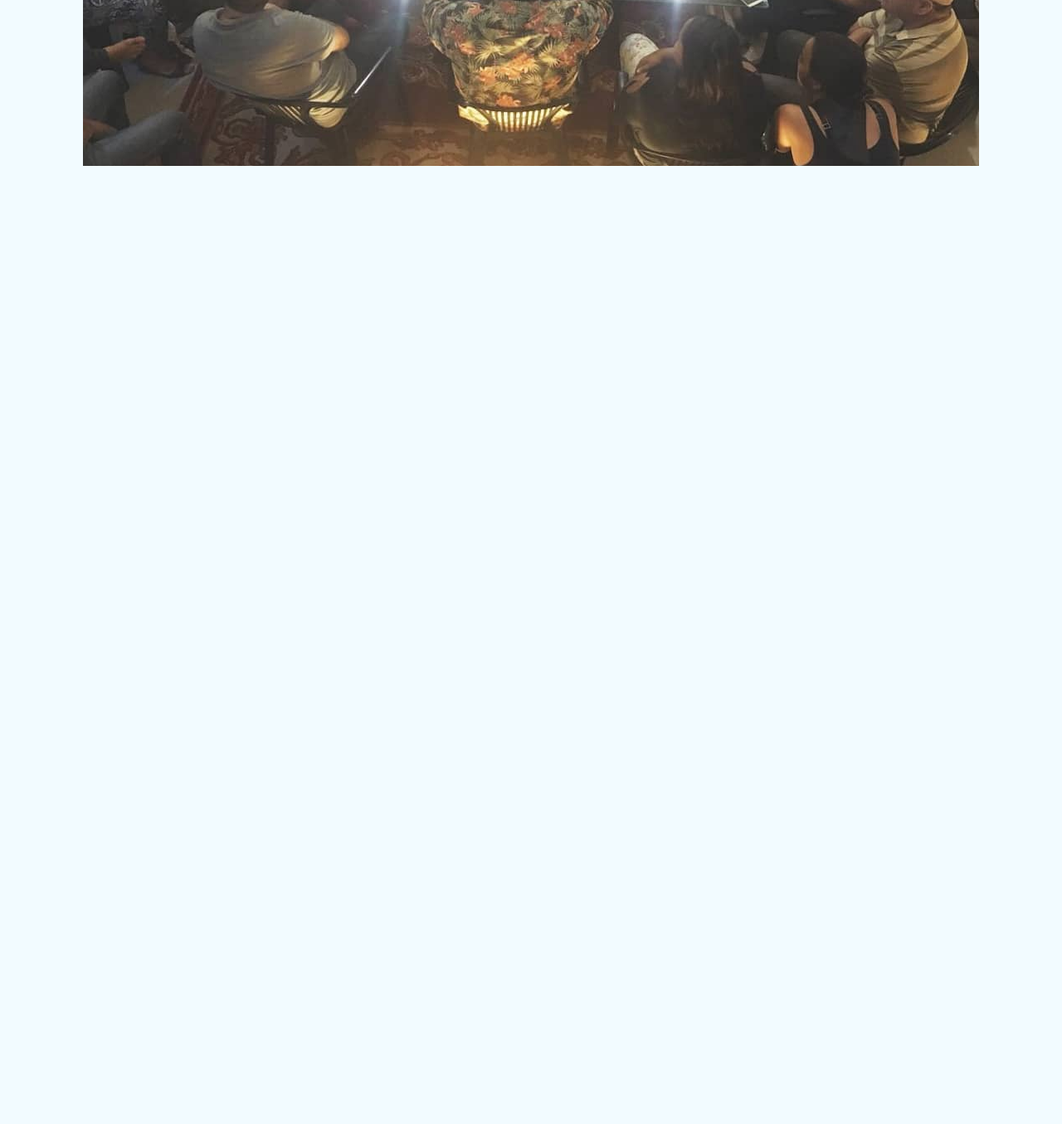
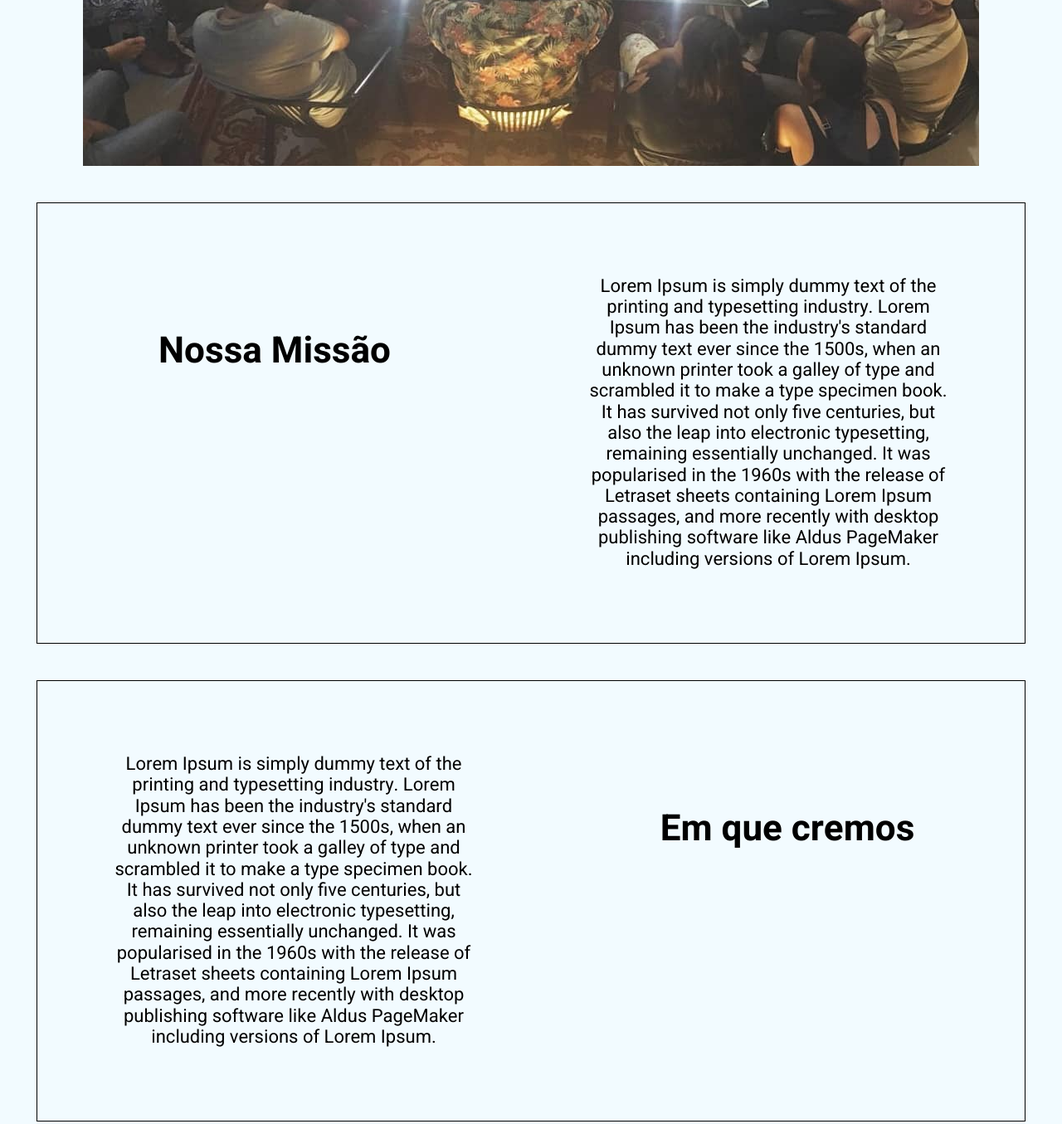
Before and after one commit to gacarneirojr/aprisco, a plain HTML site: page index.html in a window 1280 px wide. Shown: the part 560-1915 px from the top of the page at 83% size. Before the commit the page ends 800 px from the top, so only its background shows below. Drawn offline with Linux system fonts and the light colour scheme.

Commit message:
Missão e credo

```diff
--- a/index.html
+++ b/index.html
@@ -18,7 +18,7 @@
             <nav class="menu">
                 <a href="">Home</a>
                 <a href="">Missão</a>
-                <a href="">Nosso Credo</a>
+                <a href="">Credo</a>
                 <a href="">Projetos</a>
                 <a href="">Doe</a>
                 <a href="">Fale Conosco!</a>
@@ -27,9 +27,25 @@
     </header>
     <main>
         <section class="banner">
-            <p id="logo2">Aprisco  <br> Church</p>
+            <h1 id="logo2">Aprisco  <br> Church</h1>
         </section>
+        <section class="missao">
+            <div class="tmissao">
+                <h2>Nossa Missão</h2>
+            </div>
+            <div class="pmissao">
+                <p>Lorem Ipsum is simply dummy text of the printing and typesetting industry. Lorem Ipsum has been the industry's standard dummy text ever since the 1500s, when an unknown printer took a galley of type and scrambled it to make a type specimen book. It has survived not only five centuries, but also the leap into electronic typesetting, remaining essentially unchanged. It was popularised in the 1960s with the release of Letraset sheets containing Lorem Ipsum passages, and more recently with desktop publishing software like Aldus PageMaker including versions of Lorem Ipsum.</p>
+            </div>
+        </section>
+        <section class="credo">
+            <div class="pcredo">
+                <p>Lorem Ipsum is simply dummy text of the printing and typesetting industry. Lorem Ipsum has been the industry's standard dummy text ever since the 1500s, when an unknown printer took a galley of type and scrambled it to make a type specimen book. It has survived not only five centuries, but also the leap into electronic typesetting, remaining essentially unchanged. It was popularised in the 1960s with the release of Letraset sheets containing Lorem Ipsum passages, and more recently with desktop publishing software like Aldus PageMaker including versions of Lorem Ipsum.</p>
+            </div>
+            <div class="tcredo">
+                <h2>Em que cremos</h2>
+            </div>
 
+        </section>
 
 
     </main>
--- a/styles.css
+++ b/styles.css
@@ -15,7 +15,7 @@ header {
     width: 100%;
     height: 4rem;
     justify-content: space-between;
-    opacity: 0.7;
+
 }
 
 .logo {
@@ -69,3 +69,39 @@ a:hover, a:active {
     opacity: 0.8;
     font-size: 3rem;
 }
+
+.missao {
+    text-align: center;
+    display: flex;
+    border: 1px solid black;
+    margin: 2rem;
+}
+
+.tmissao h2{
+    font-size: 2rem;
+    width: 20rem;
+    height: auto;
+    margin: 7rem 3rem;
+}
+
+.pmissao p {
+    margin: 4rem;
+}
+
+.credo {
+    text-align: center;
+    display: flex;
+    border: 1px solid black;
+    margin: 2rem;
+}
+
+.tcredo h2{
+    font-size: 2rem;
+    width: 20rem;
+    height: auto;
+    margin: 7rem 3rem;
+}
+
+.pcredo p {
+    margin: 4rem;
+}
```
